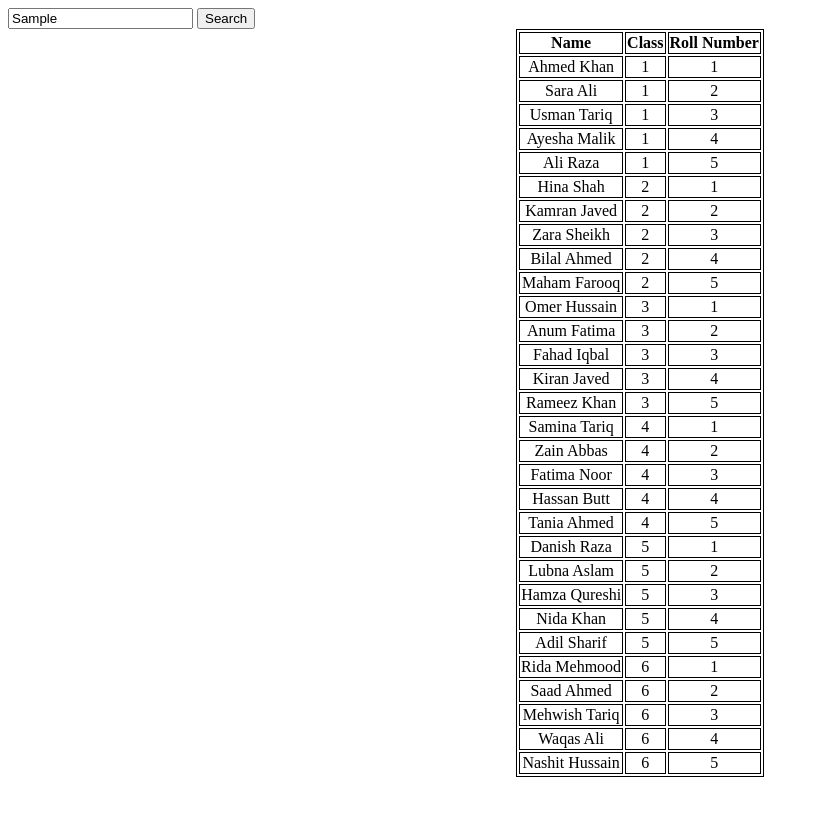
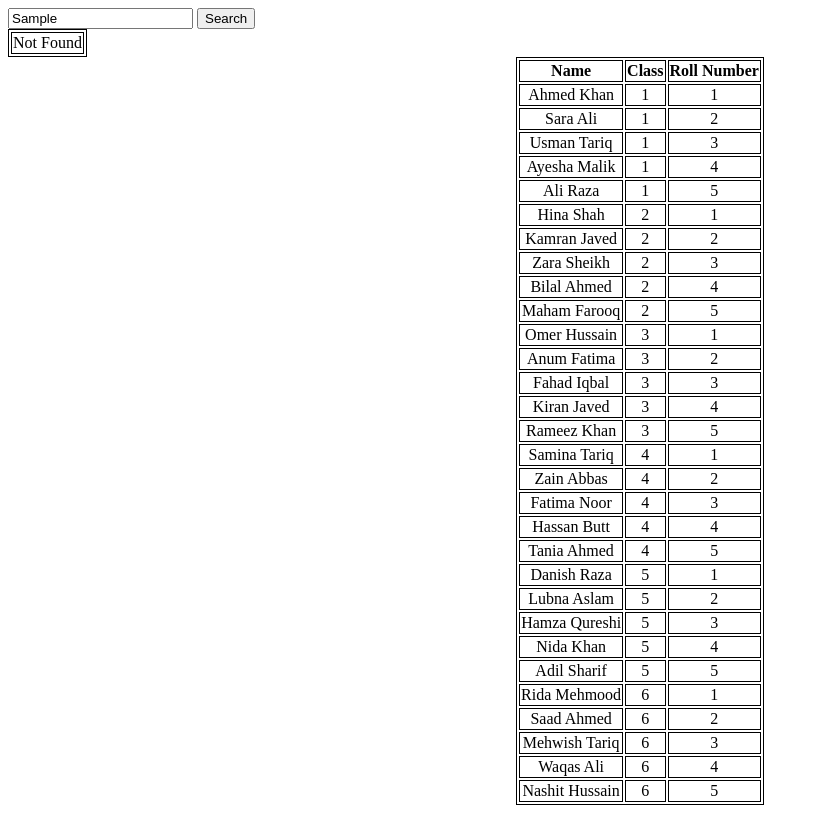
Before and after one commit to MuhammadElham/Retrieving-Data, a plain HTML site: page index.html in a window 1280 px wide. Both pictures are taken after typing "Sample" into the empty fields and a click on the button "Search". Shown: the whole page, without its empty margins (0-819 px from the left). Drawn offline with Linux system fonts and the light colour scheme.

Commit message:
add Search

```diff
--- a/index.html
+++ b/index.html
@@ -24,8 +24,10 @@
     <!-- Search -->
     <span>
       <input type="search" id="search" />
-      <button>Search</button>
-      <tbody id="tableBody"></tbody>
+      <button onclick="forsearch()">Search</button>
+      <table>
+        <tbody id="tableBodySearch"></tbody>
+      </table>
     </span>
     <!-- Table -->
     <div class="table">
@@ -38,47 +40,6 @@
         <tbody id="tableBody"></tbody>
       </table>
     </div>
-    <script>
-            const obj = [
-              { name: "Ahmed Khan", class: 1, roll: 1 },
-              { name: "Sara Ali", class: 1, roll: 2 },
-              { name: "Usman Tariq", class: 1, roll: 3 },
-              { name: "Ayesha Malik", class: 1, roll: 4 },
-              { name: "Ali Raza", class: 1, roll: 5 },
-              { name: "Hina Shah", class: 2, roll: 1 },
-              { name: "Kamran Javed", class: 2, roll: 2 },
-              { name: "Zara Sheikh", class: 2, roll: 3 },
-              { name: "Bilal Ahmed", class: 2, roll: 4 },
-              { name: "Maham Farooq", class: 2, roll: 5 },
-              { name: "Omer Hussain", class: 3, roll: 1 },
-              { name: "Anum Fatima", class: 3, roll: 2 },
-              { name: "Fahad Iqbal", class: 3, roll: 3 },
-              { name: "Kiran Javed", class: 3, roll: 4 },
-              { name: "Rameez Khan", class: 3, roll: 5 },
-              { name: "Samina Tariq", class: 4, roll: 1 },
-              { name: "Zain Abbas", class: 4, roll: 2 },
-              { name: "Fatima Noor", class: 4, roll: 3 },
-              { name: "Hassan Butt", class: 4, roll: 4 },
-              { name: "Tania Ahmed", class: 4, roll: 5 },
-              { name: "Danish Raza", class: 5, roll: 1 },
-              { name: "Lubna Aslam", class: 5, roll: 2 },
-              { name: "Hamza Qureshi", class: 5, roll: 3 },
-              { name: "Nida Khan", class: 5, roll: 4 },
-              { name: "Adil Sharif", class: 5, roll: 5 },
-              { name: "Rida Mehmood", class: 6, roll: 1 },
-              { name: "Saad Ahmed", class: 6, roll: 2 },
-              { name: "Mehwish Tariq", class: 6, roll: 3 },
-              { name: "Waqas Ali", class: 6, roll: 4 },
-              { name: "Nashit Hussain", class: 6, roll: 5 },
-            ];
-            var tableBody = document.getElementById("tableBody");
-            for (i = 0; i < obj.length; i++) {
-              var row = `<tr><td>${obj[i].name}</td><td>${obj[i].class}</td><td>${obj[i].roll}</td></tr>`;
-              tableBody.innerHTML = tableBody.innerHTML + row;
-            }
-            //   Search
-
-            // DropDown
-    </script>
+    <script src="main.js"></script>
   </body>
 </html>
--- /dev/null
+++ b/main.js
@@ -0,0 +1,65 @@
+const obj = [
+  { name: "Ahmed Khan", class: 1, roll: 1 },
+  { name: "Sara Ali", class: 1, roll: 2 },
+  { name: "Usman Tariq", class: 1, roll: 3 },
+  { name: "Ayesha Malik", class: 1, roll: 4 },
+  { name: "Ali Raza", class: 1, roll: 5 },
+  { name: "Hina Shah", class: 2, roll: 1 },
+  { name: "Kamran Javed", class: 2, roll: 2 },
+  { name: "Zara Sheikh", class: 2, roll: 3 },
+  { name: "Bilal Ahmed", class: 2, roll: 4 },
+  { name: "Maham Farooq", class: 2, roll: 5 },
+  { name: "Omer Hussain", class: 3, roll: 1 },
+  { name: "Anum Fatima", class: 3, roll: 2 },
+  { name: "Fahad Iqbal", class: 3, roll: 3 },
+  { name: "Kiran Javed", class: 3, roll: 4 },
+  { name: "Rameez Khan", class: 3, roll: 5 },
+  { name: "Samina Tariq", class: 4, roll: 1 },
+  { name: "Zain Abbas", class: 4, roll: 2 },
+  { name: "Fatima Noor", class: 4, roll: 3 },
+  { name: "Hassan Butt", class: 4, roll: 4 },
+  { name: "Tania Ahmed", class: 4, roll: 5 },
+  { name: "Danish Raza", class: 5, roll: 1 },
+  { name: "Lubna Aslam", class: 5, roll: 2 },
+  { name: "Hamza Qureshi", class: 5, roll: 3 },
+  { name: "Nida Khan", class: 5, roll: 4 },
+  { name: "Adil Sharif", class: 5, roll: 5 },
+  { name: "Rida Mehmood", class: 6, roll: 1 },
+  { name: "Saad Ahmed", class: 6, roll: 2 },
+  { name: "Mehwish Tariq", class: 6, roll: 3 },
+  { name: "Waqas Ali", class: 6, roll: 4 },
+  { name: "Nashit Hussain", class: 6, roll: 5 },
+];
+var tableBody = document.getElementById("tableBody");
+for (i = 0; i < obj.length; i++) {
+  const row = `<tr><td>${obj[i].name}</td><td>${obj[i].class}</td><td>${obj[i].roll}</td></tr>`;
+  tableBody.innerHTML = tableBody.innerHTML + row;
+}
+// Search
+const tbData = document.getElementById("tableBodySearch");
+function forsearch() {
+  const inpData = document.getElementById("search").value;
+  // filter
+  const filterData = obj.filter((student) => {
+    return student.name == inpData;
+  });
+  console.log(filterData);
+
+  // innerhtml end
+  tbData.innerHTML = "";
+  // data show
+  if (filterData.length > 0) {
+    filterData.map((student) => {
+      let row = `<tr>
+      <td>${student.name}</td>
+      <td>${student.class}</td>
+      <td>${student.roll}</td>
+      </tr>`;
+      tbData.innerHTML += row;
+    });
+  } else {
+    let row = `<tr><td colspan="3">Not Found</td></tr>`;
+    tbData.innerHTML += row;
+  }
+}
+// DropDown
```
